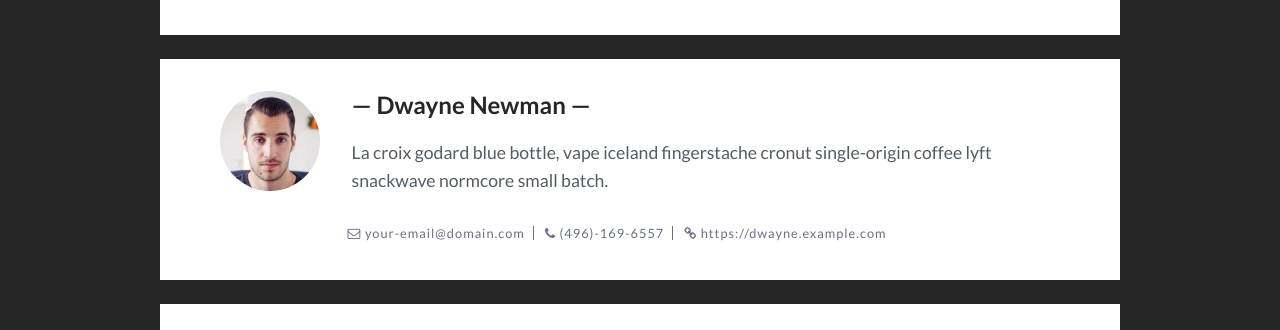
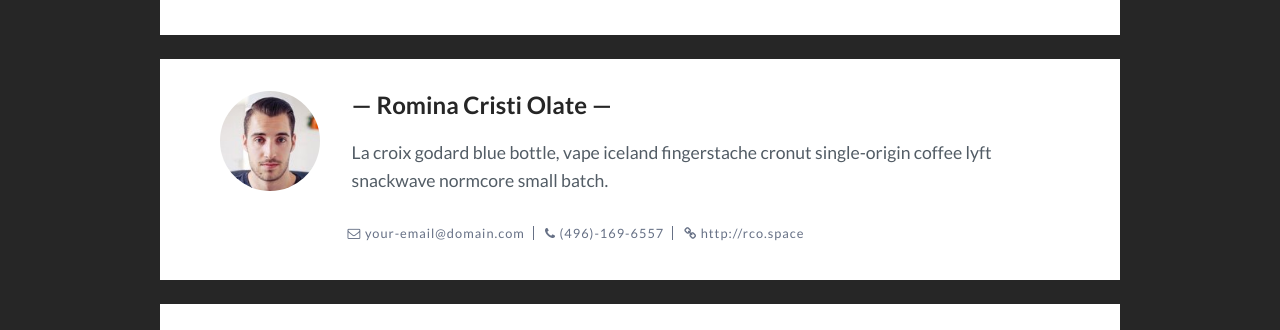
Before and after one commit to rominacristi/rco, a Jekyll site: the page built from _posts/2017-07-12-nevada-on-the-way-to-nevada.markdown, in a window 1280 px wide and 900 px high, scrolled down 1643 px. Shown: the part 170-500 px from the top of the window. Built offline with Jekyll 4.4.1, drawn with Linux system fonts in a browser that asks for light colours; comment, search, counter and statistics services are not loaded; part of the change alters nothing that is shown.

```diff
--- a/_config.yml
+++ b/_config.yml
@@ -1,25 +1,23 @@
 logo: # add logo name
-title: Bef - Enjoy Freedom
+title: RCO Art
 description: > # this means to ignore newlines until "baseurl:"
-  Write an awesome description for your new site here. You can edit this
-  line in _config.yml. It will appear in your document head meta (for
-  Google search results) and in your feed.xml site description.
+  Art projects webpage.
 permalink: ':title/'
 baseurl: "/" # the subpath of your site, e.g. /blog
 url: "" # the base hostname & protocol for your site, e.g. http://example.com
 
 # Banner settings
-video: mountains.mp4 # add banner video. Add your video file to the folder video
-banner-title: # add banner title
-banner-desc: # add banner description
+video: home6.png # add banner video. Add your video file to the folder video
+banner-title: RCO Art # add banner title
+banner-desc: (under development) # add banner description
 
 # Author settings
 author-pic: face.jpg # your photo
-author-name: # your name
+author-name: Romina Cristi Olate # your name
 about-author: # about author
 email: your-email@domain.com # your email
-phone: (496)-169-6557 # your pnone number
-website: https://dwayne.example.com # you website
+phone: # your pnone number
+website: http://rco.space # you website
 
 # Social link
 google_url:    # add url link
```
Also changed, not shown: 1 other file.
